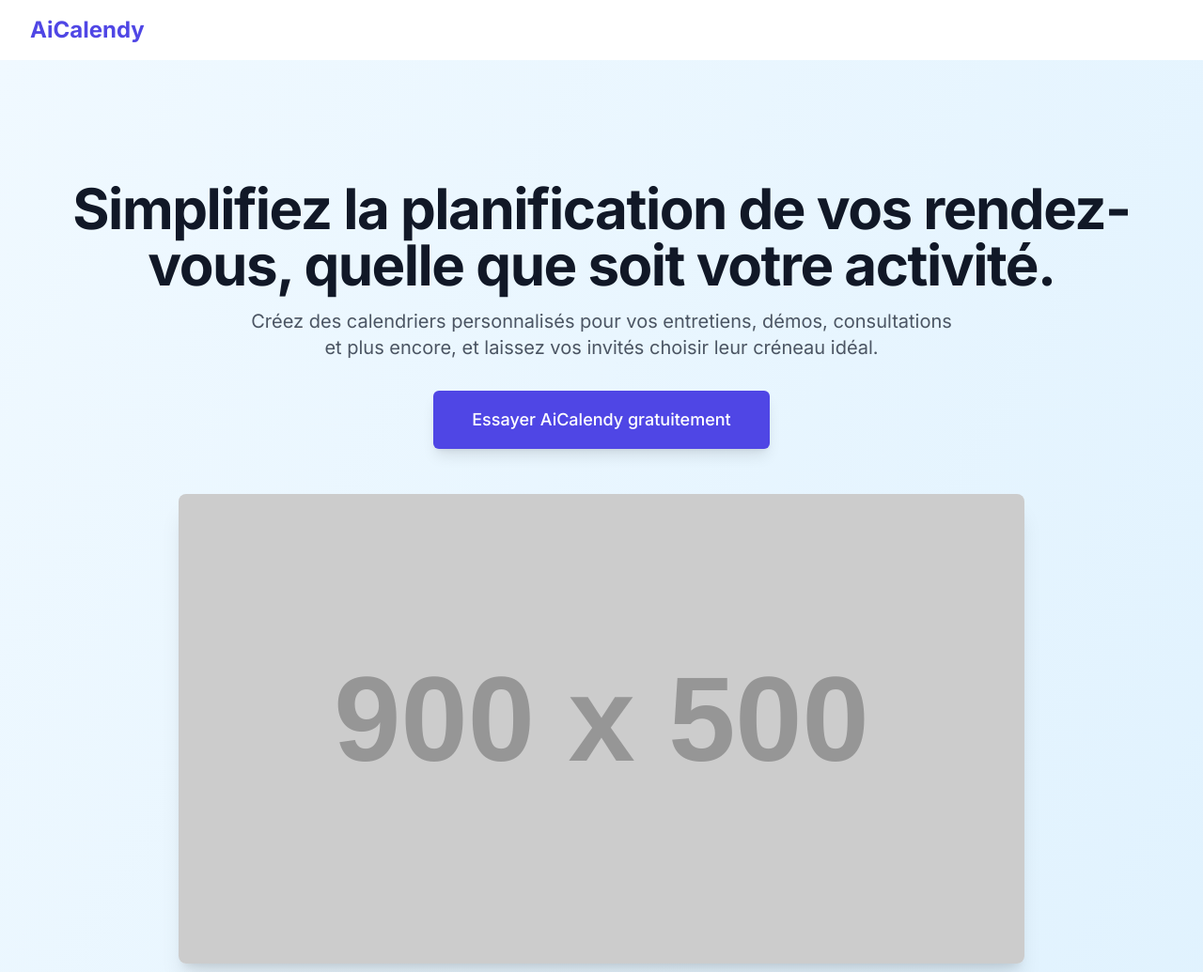
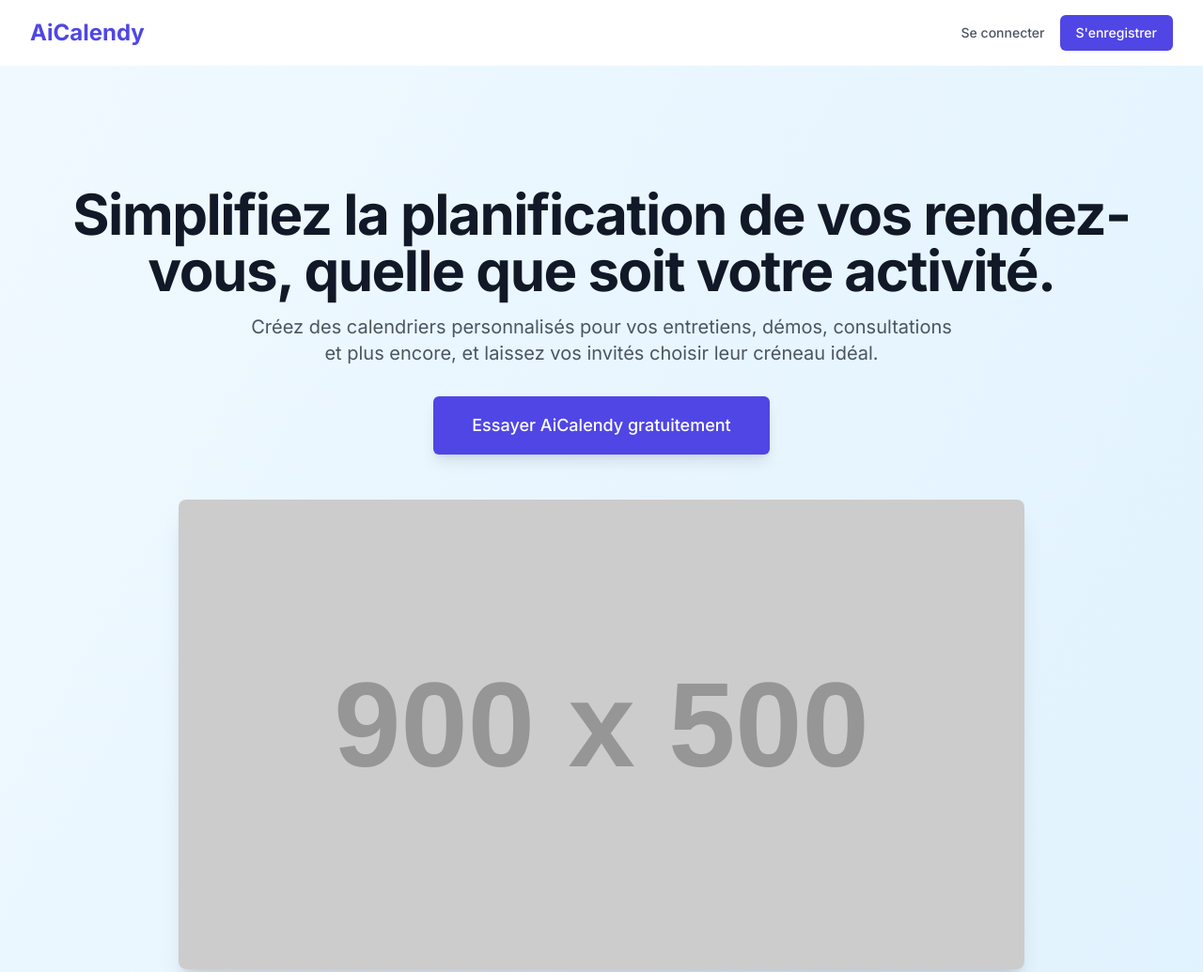
Before and after one commit to wissambenaddi/aicalendy, a plain HTML site: page aicalendy_landing.html in a window 1280 px wide. Shown: the top 1035 px of the page at 94% size. Drawn offline with nearby package versions, Linux system fonts and the light colour scheme; placeholder pictures from the web are drawn by us.

Commit message:
update landing page

```diff
--- a/aicalendy_landing.html
+++ b/aicalendy_landing.html
@@ -22,11 +22,20 @@
 <body class="bg-white text-gray-800">
 
     <header class="bg-white shadow-sm py-4">
-        <div class="max-w-7xl mx-auto px-4 sm:px-6 lg:px-8">
+        <div class="max-w-7xl mx-auto px-4 sm:px-6 lg:px-8 flex items-center justify-between">
             <a href="#" class="text-2xl font-bold text-indigo-600">
                 AiCalendy
             </a>
-            </div>
+
+            <div class="flex items-center space-x-4">
+                <a href="auth.html" class="text-sm font-medium text-gray-600 hover:text-indigo-600">
+                    Se connecter
+                </a>
+                <a href="auth.html" class="inline-flex items-center px-4 py-2 border border-transparent text-sm font-medium rounded-md shadow-sm text-white bg-indigo-600 hover:bg-indigo-700 focus:outline-none focus:ring-2 focus:ring-offset-2 focus:ring-indigo-500">
+                    S'enregistrer
+                </a>
+                </div>
+        </div>
     </header>
 
     <section class="py-20 md:py-32 hero-gradient">
```
